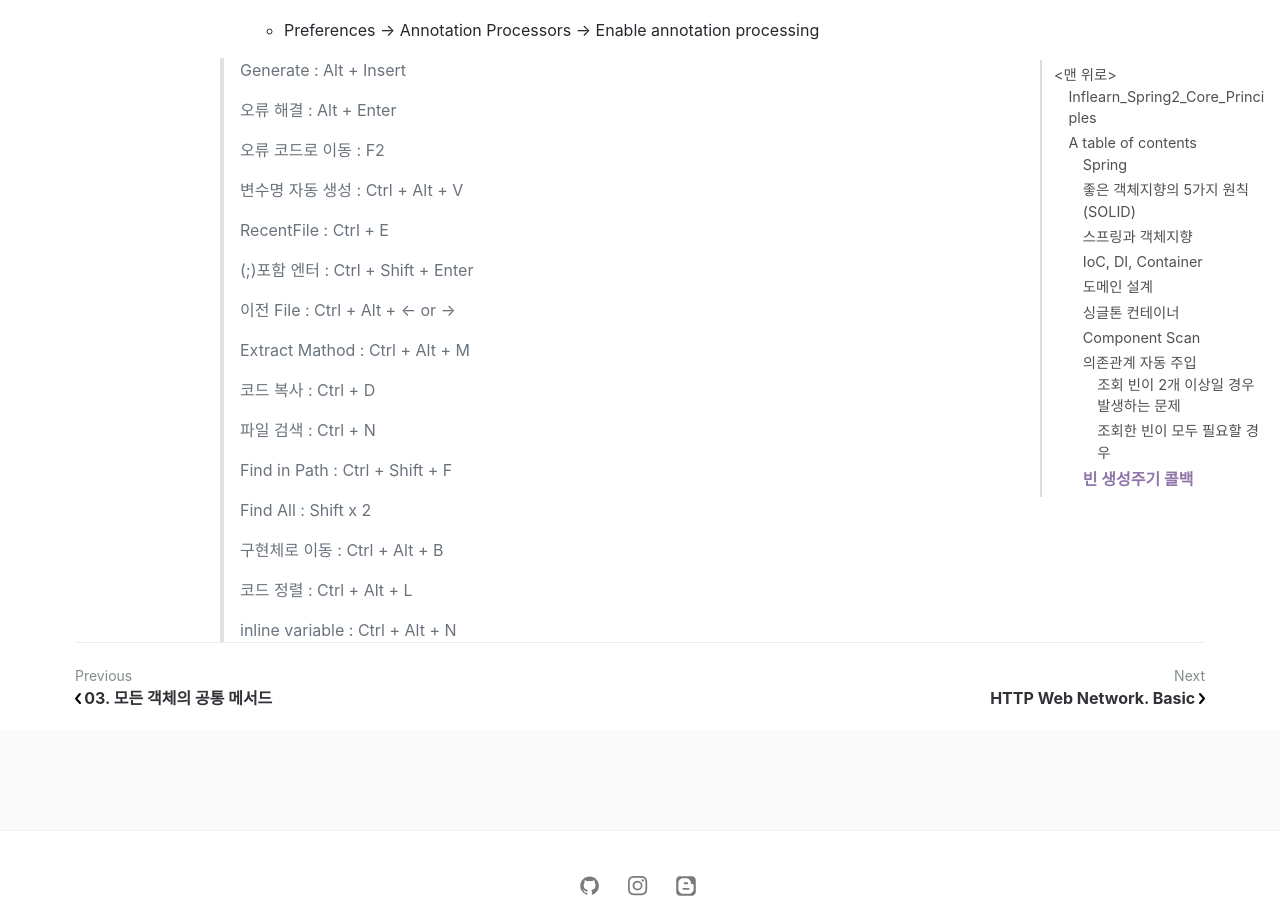
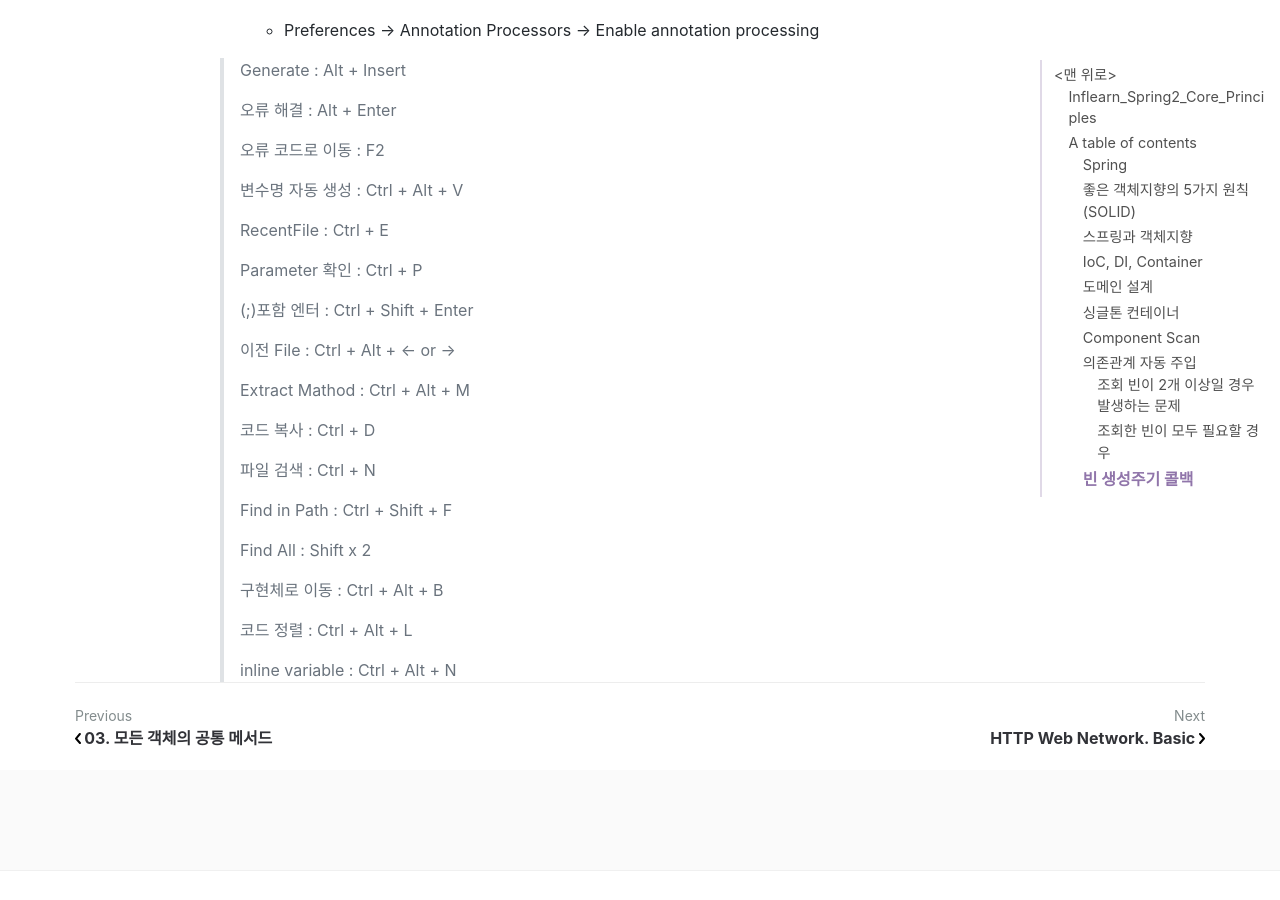
Before and after one commit to jihunparkme/jihunparkme.github.io, a Jekyll site: the page built from _posts/2021-05-31-Spring-Core.md, in a window 1280 px wide and 900 px high, scrolled down 7926 px. Built offline with Jekyll 4.4.1, drawn with Linux system fonts in a browser that asks for light colours; comment, search, counter and statistics services are not loaded.

Commit message:
[Spring Core] add intelliJ 단축키

```diff
--- a/_posts/2021-05-31-Spring-Core.md
+++ b/_posts/2021-05-31-Spring-Core.md
@@ -351,6 +351,8 @@ public class AllBeanTest {
 >
 > RecentFile : Ctrl + E
 >
+> Parameter 확인 : Ctrl + P
+>
 > (;)포함 엔터 : Ctrl + Shift + Enter
 >
 > 이전 File : Ctrl + Alt + <- or ->
```
